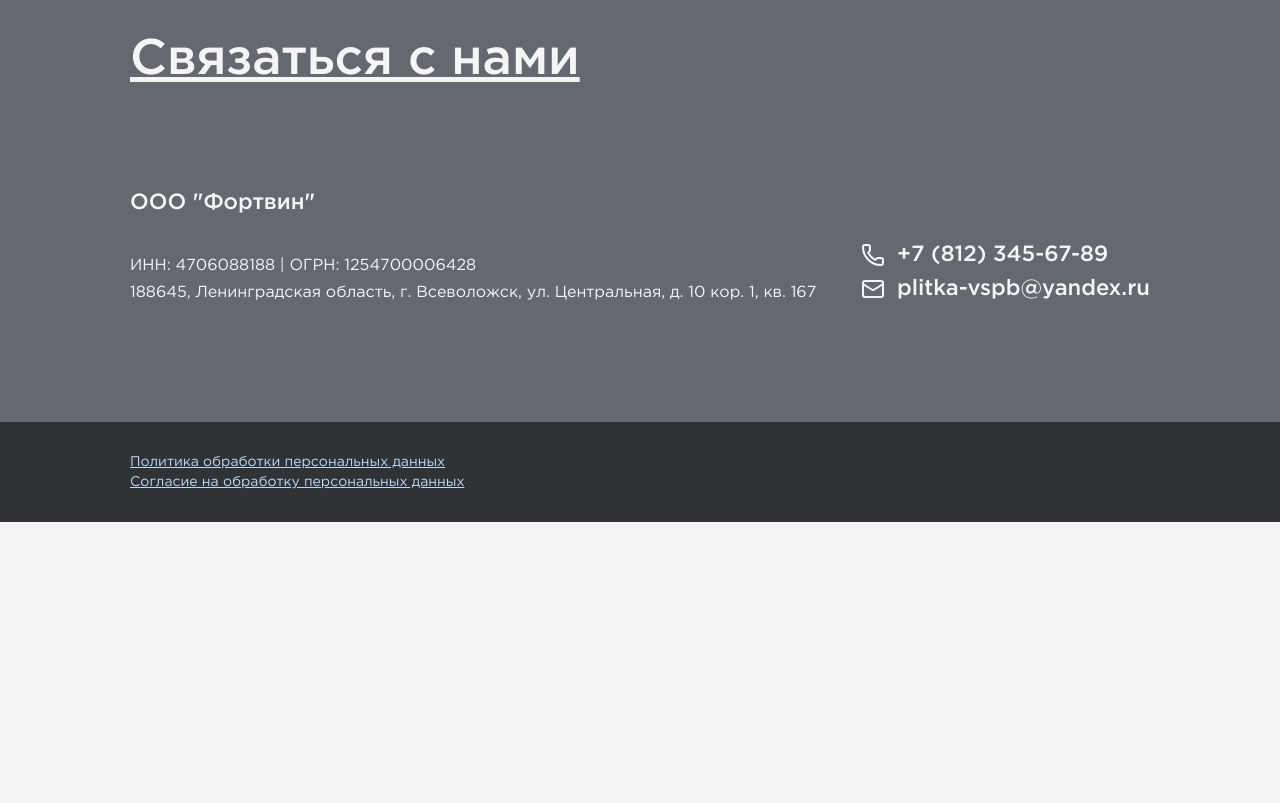
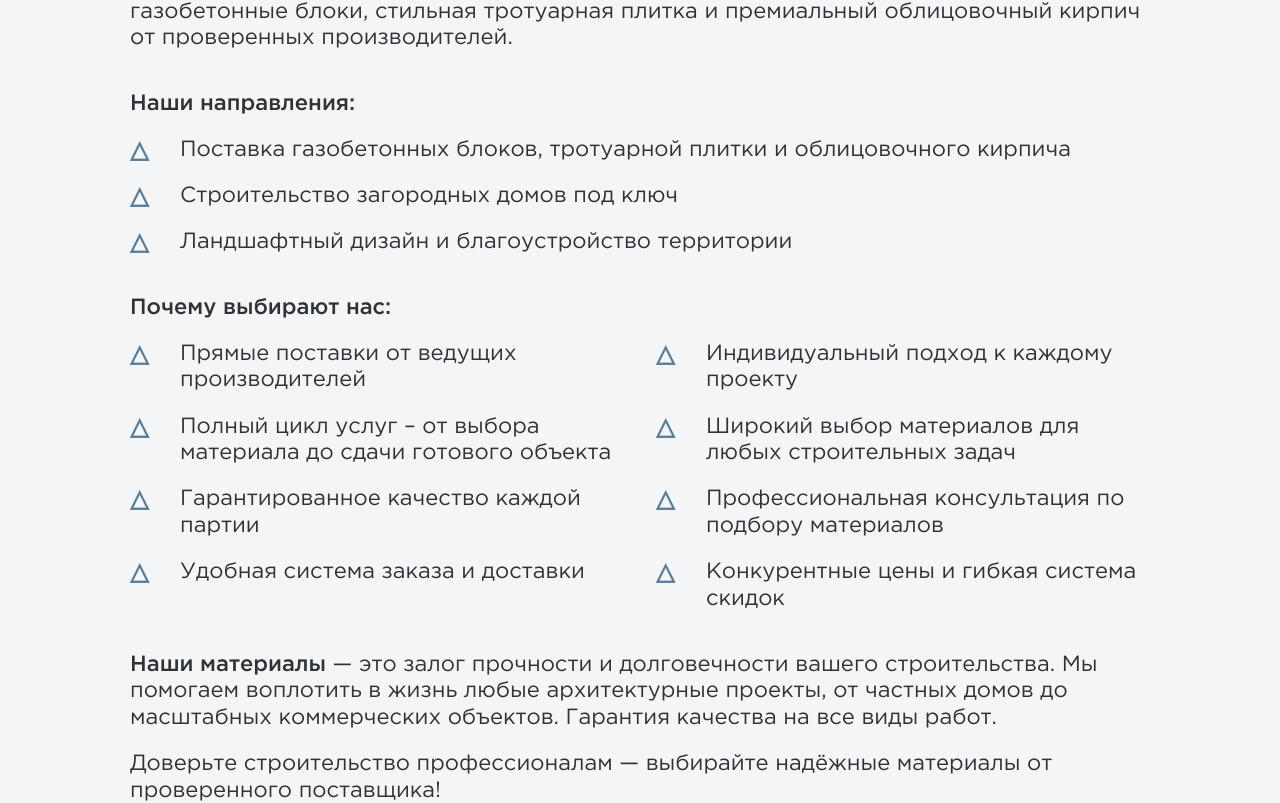
Before and after one commit to Ohrana911/FortvinSiteNextJS, a Next.js app: page /about_us in a window 1280 px wide. Shown: the part 517-1320 px from the top of the page. Before the commit the page ends 1039 px from the top, so only its background shows below. Built offline with nearby package versions, Linux system fonts and the light colour scheme; no server answers.

Commit message:
Page About us

```diff
--- a/app/about_us/page.tsx
+++ b/app/about_us/page.tsx
@@ -3,12 +3,7 @@ import Link from 'next/link';
 
 const AboutUsPage = () => {
     return (
-        <main className="container mx-auto px-4 py-8">
-            <h1 className="text-3xl font-bold mb-4">About Us</h1>
-            <p className="text-lg">
-                Welcome to Fortvin! We are dedicated to providing the best services and solutions for our clients.
-                Our team is passionate about innovation, quality, and customer satisfaction.
-            </p>
+        <div className="container">
             <nav className="breadcrumb">
             <ol>
                 <li>
@@ -18,7 +13,94 @@ const AboutUsPage = () => {
                 <li className="breadcrumb-current">О нас</li>
             </ol>
         </nav>
-        </main>
+        <div className='about_us'>
+            <h1 className='underline'>О нас</h1>
+            <div className='flex flex-col gap-[40px]'>
+                <div className='flex flex-col gap-[20px]'>
+                    <p>Профессиональный поставщик строительных материалов. Надежный партнер в строительстве и благоустройстве. </p>
+                    <p>Комплексные решения для строительства и благоустройства от профессионалов своего дела. Мы не просто поставляем строительные материалы — мы воплощаем мечты о идеальном доме в реальность.</p>
+                    <p><strong>Специализируемся</strong> на поставках высококачественных строительных материалов для частного и коммерческого строительства. В нашем ассортименте — надёжные газобетонные блоки, стильная тротуарная плитка и премиальный облицовочный кирпич от проверенных производителей. </p>
+                </div>
+                <div>
+                    <p className='big-text'>Наши направления:</p>
+                    <ul className="list">
+                            <li>
+                                <div className="text-wrapper">
+                                    <p className="item-title">Поставка газобетонных блоков, тротуарной плитки и облицовочного кирпича</p>
+                                </div>
+                            </li>
+
+                            <li>
+                                <div className="text-wrapper">
+                                    <p className="item-title">Строительство загородных домов под ключ</p>
+                                </div>
+                            </li>
+
+                            <li>
+                                <div className="text-wrapper">
+                                    <p className="item-title">Ландшафтный дизайн и благоустройство территории</p>
+                                </div>
+                            </li>
+                    </ul>
+                </div>
+                <div>
+                    <p className='big-text'>Почему выбирают нас:</p>
+                    <ul className="list grid grid-cols-1 md:grid-cols-2 gap-x-8">
+                            <li>
+                                <div className="text-wrapper">
+                                    <p className="item-title">Прямые поставки от ведущих производителей</p>
+                                </div>
+                            </li>
+
+                            <li>
+                                <div className="text-wrapper">
+                                    <p className="item-title">Индивидуальный подход к каждому проекту</p>
+                                </div>
+                            </li>
+
+                            <li>
+                                <div className="text-wrapper">
+                                    <p className="item-title">Полный цикл услуг – от выбора материала до сдачи готового объекта </p>
+                                </div>
+                            </li>
+                            <li>
+                                <div className="text-wrapper">
+                                    <p className="item-title">Широкий выбор материалов для любых строительных задач</p>
+                                </div>
+                            </li>
+
+                            <li>
+                                <div className="text-wrapper">
+                                    <p className="item-title">Гарантированное качество каждой партии</p>
+                                </div>
+                            </li>
+
+                            <li>
+                                <div className="text-wrapper">
+                                    <p className="item-title">Профессиональная консультация по подбору материалов</p>
+                                </div>
+                            </li>
+
+                            <li>
+                                <div className="text-wrapper">
+                                    <p className="item-title">Удобная система заказа и доставки</p>
+                                </div>
+                            </li>
+
+                            <li>
+                                <div className="text-wrapper">
+                                    <p className="item-title">Конкурентные цены и гибкая система скидок</p>
+                                </div>
+                            </li>
+                    </ul>
+                </div>
+                <div className='flex flex-col gap-[20px]'>
+                    <p><strong>Наши материалы</strong> — это залог прочности и долговечности вашего строительства. Мы помогаем воплотить в жизнь любые архитектурные проекты, от частных домов до масштабных коммерческих объектов. Гарантия качества на все виды работ.</p>
+                    <p>Доверьте строительство профессионалам — выбирайте надёжные материалы от проверенного поставщика!</p>
+                </div>
+            </div>
+        </div>
+        </div>
     );
 };
 
--- a/app/globals.css
+++ b/app/globals.css
@@ -384,6 +384,41 @@ button.light-hover:hover{
   border: var(--color-dark) 1px solid;
 }
 
+.about_us p{
+  font-size: 22px;
+  color: #2F3336;
+  margin-top: auto;
+}
+
+.list {
+  list-style: none;
+  padding: 0;
+  margin: 0;
+}
+.list li {
+  position: relative;
+  margin-top: 20px;
+}
+
+.list li::before {
+  content: "△";
+  position: absolute;
+  left: 0;
+  top: 0;
+  color: #5a7d9a;
+  font-size: 24px;
+  font-weight: bold;
+}
+
+.text-wrapper {
+  margin-left: 50px;
+}
+
+.item-title {
+  margin: 0;
+  font-size: 22px;
+}
+
 /* REQUEST BLOCK --------------------------------------------------------------------------*/
 .request-block {
   margin-bottom: 80px;
--- a/components/shared/header.tsx
+++ b/components/shared/header.tsx
@@ -4,11 +4,8 @@ import React, { useState, useEffect, useRef } from "react";
 import { Heart, User } from "lucide-react";
 import { CartButton } from "./cart-button";
 import { CityDropdown } from "./city-dropdown";
-import { MapPin } from "lucide-react";
-import { Search } from "lucide-react";
 import { AuthModal } from "./modals/auth-modal";
 import { ProfileButton } from "./profile-button";
-import { useRouter } from "next/router";
 import { SearchInput } from "./search-input";
 
 interface Props {
@@ -65,9 +62,9 @@ export const Header: React.FC<Props> = ({ hasSearch = true, hasCart = true, clas
                 <div className="max-w-7xl mx-auto flex justify-between items-center px-4">
                     <CityDropdown value={city} onChange={handleCityChange} />
                     <nav className="flex gap-6">
-                        <a href="/catalog" className="hover:underline">Акции и скидки</a>
-                        <a href="about_us" className="hover:underline">О нас</a>
-                        <a href="articles" className="hover:underline">Статьи</a>
+                        <a href="/api/products" className="hover:underline">Акции и скидки</a>
+                        <a href="/about_us" className="hover:underline">О нас</a>
+                        <a href="/articles" className="hover:underline">Статьи</a>
                         <a href="/#carousel" className="hover:underline">Производители</a>
                 </nav>
                 <div className="flex items-center gap-2">
@@ -91,7 +88,7 @@ export const Header: React.FC<Props> = ({ hasSearch = true, hasCart = true, clas
 
                 {/* Навигация */}
                 <nav className="flex gap-6 text-gray-700 font-medium  mx-8">
-                    <a className="hover:text-[var(--color-blue)]" href="/catalog">Каталог</a>
+                    <a className="hover:text-[var(--color-blue)]" href="/api/products">Каталог</a>
                     <a className="hover:text-[var(--color-blue)]" href="/services">Услуги</a>
                     <a className="hover:text-[var(--color-blue)]" href="#footer">Контакты</a>
                 </nav>
```
